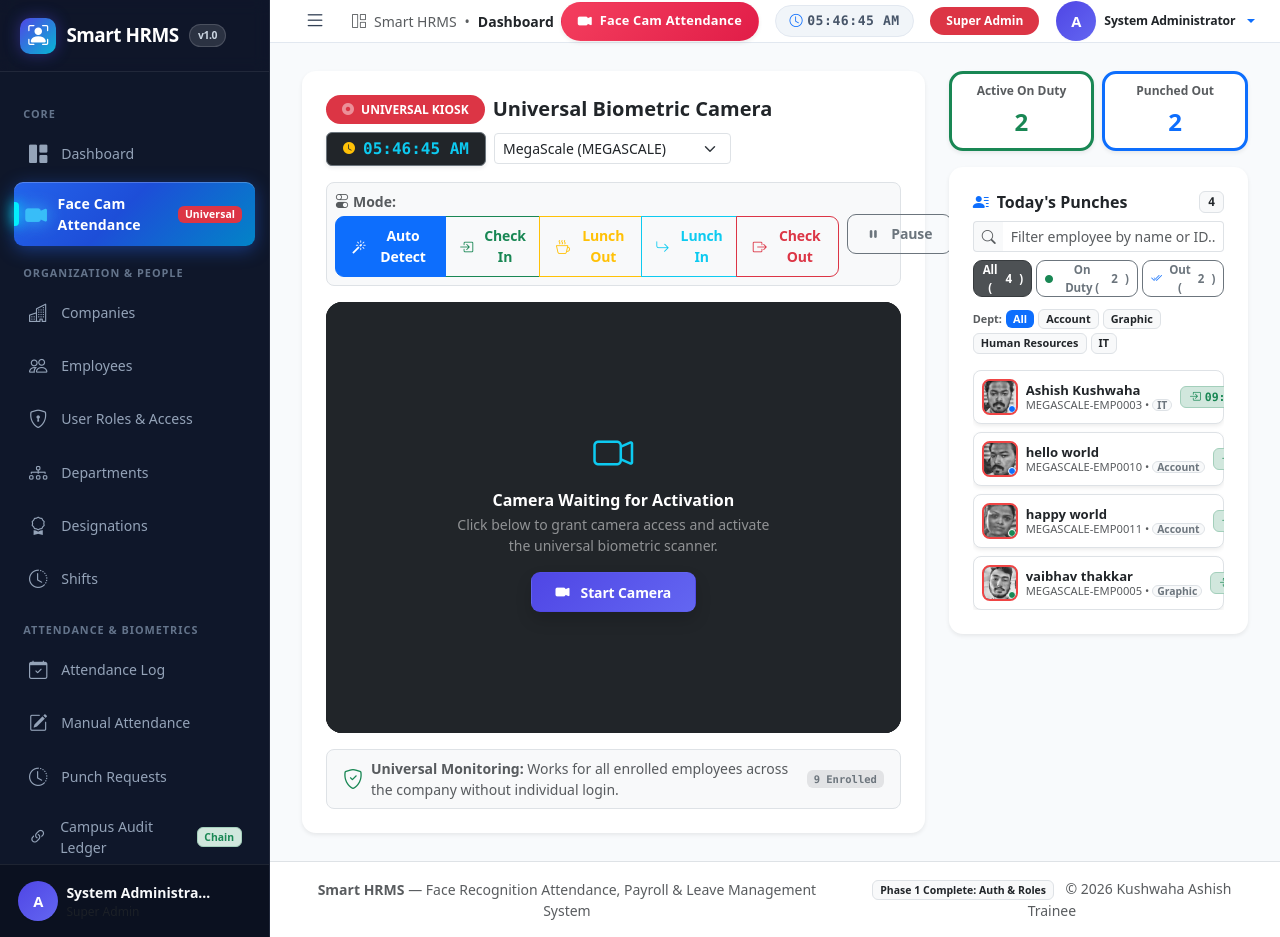
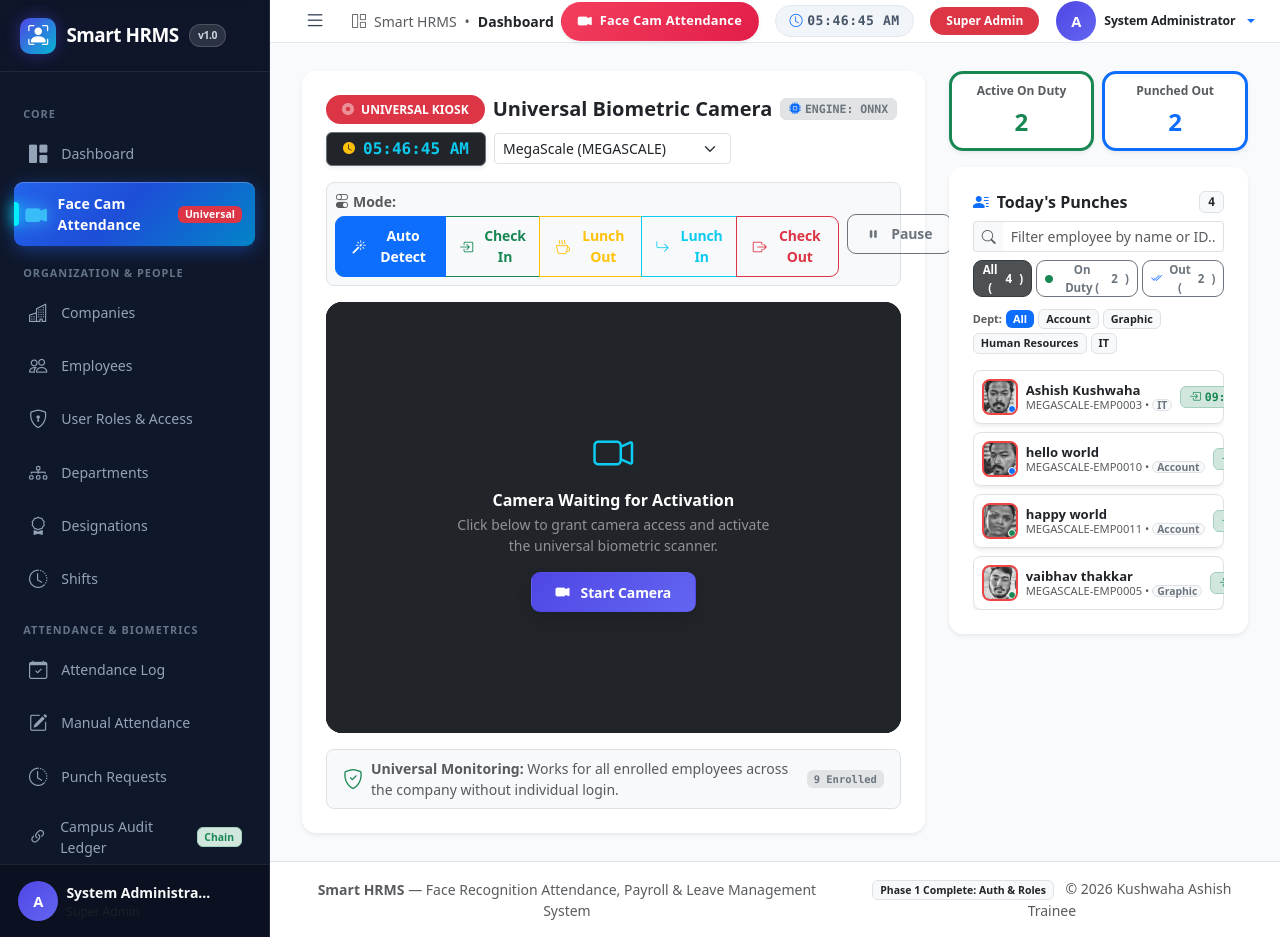
Before and after one commit to ashishkushwahatopstech/SMART-HRMS, a Django app: page /attendance/face-cam/ in a window 1280 px wide. Run offline with Django 5.2, Linux system fonts and the light colour scheme; a user stored in the database is signed in; data comes from the database, SQL or seed files in the repository; both versions use the stored data as it was after the commit.

Commit message:
feat: surface active biometric engine badge on kiosk and enrollment UI

```diff
--- a/attendance/views.py
+++ b/attendance/views.py
@@ -987,6 +987,7 @@ def enroll_face(request, employee_id):
         'employee': employee,
         'sample_files': sample_files,
         'samples_count': len(sample_files),
+        'biometric_engine': getattr(settings, 'BIOMETRIC_ENGINE', 'onnx').upper(),
     })
 
 
@@ -1127,6 +1128,7 @@ def face_kiosk(request, company_code=None):
         'total_staff': total_staff,
         'today': today,
         'universal_kiosk_url': universal_kiosk_url,
+        'biometric_engine': getattr(settings, 'BIOMETRIC_ENGINE', 'onnx').upper(),
     })
 
 
--- a/templates/attendance/face_kiosk.html
+++ b/templates/attendance/face_kiosk.html
@@ -201,6 +201,9 @@ body.kiosk-active-fullscreen {
                         <i class="bi bi-record-circle-fill me-1 animate-pulse"></i> UNIVERSAL KIOSK
                     </span>
                     <h5 class="fw-bold mb-0 text-dark">Universal Biometric Camera</h5>
+                    <span class="badge bg-secondary-subtle text-secondary border font-monospace px-2 py-1" style="font-size: 0.72rem;" title="Active Biometric Recognition Engine (switchable in settings.py)">
+                        <i class="bi bi-cpu-fill me-1 text-primary"></i>ENGINE: {{ biometric_engine|default:"ONNX" }}
+                    </span>
                 </div>
                 <div class="d-flex align-items-center gap-2">
                     <div class="badge bg-dark border border-secondary text-info font-monospace py-2 px-3 shadow-sm d-flex align-items-center gap-2" title="Workplace Digital Clock">
```
Also changed, not shown: templates/attendance/face_enrollment.html (+5 -2 lines), db.sqlite3.
